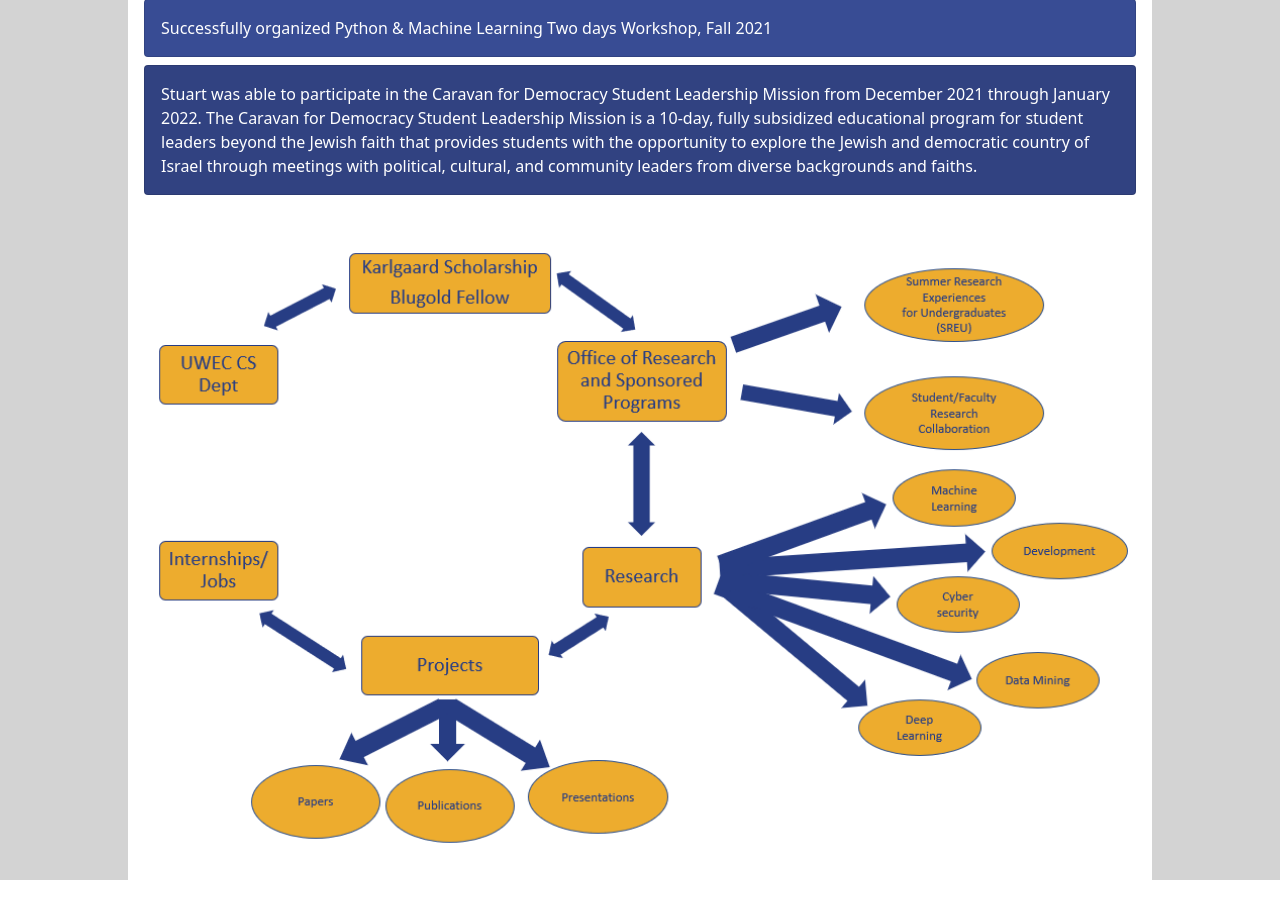
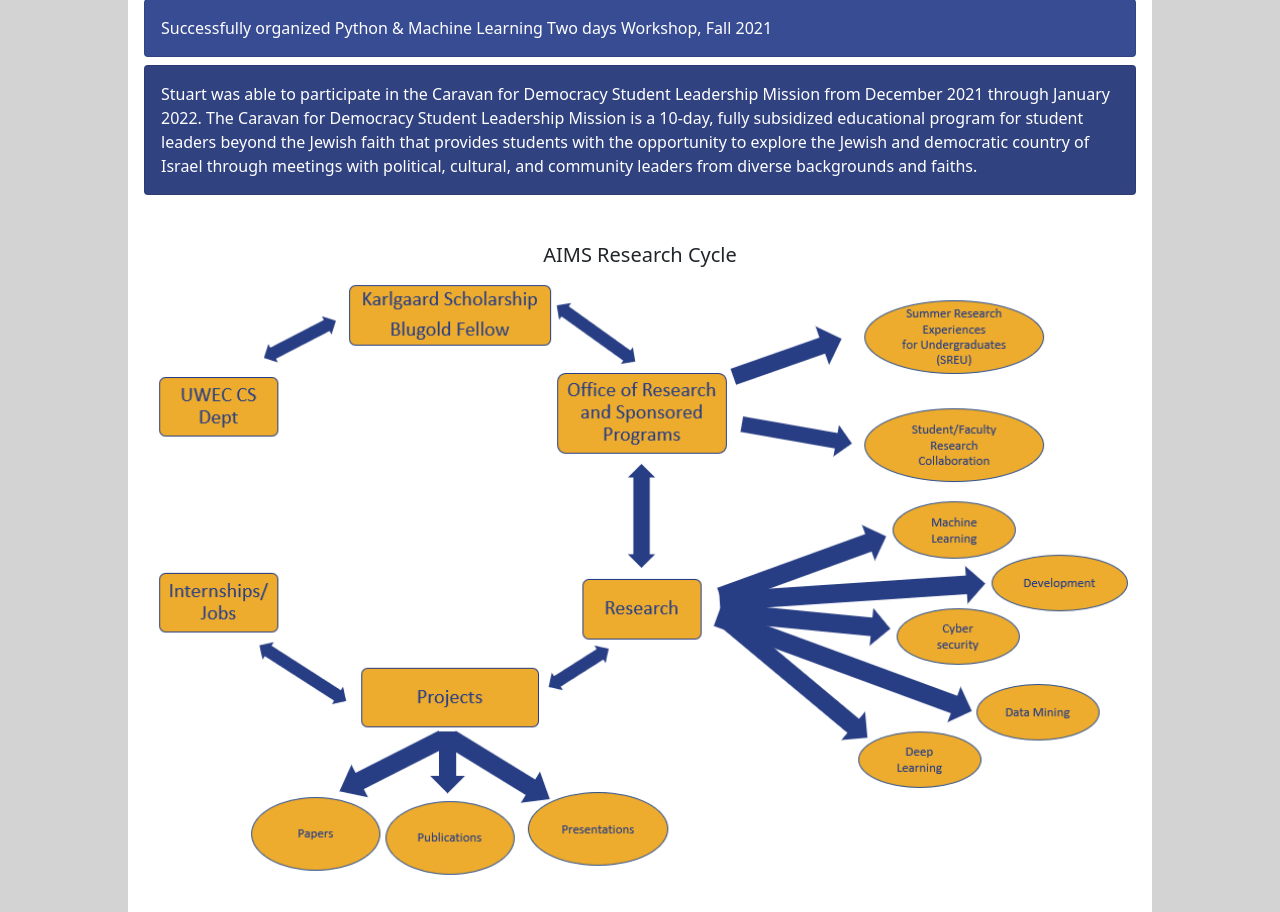
Before and after one commit to H-A-T/aims-website, a Flask app: page / in a window 1280 px wide. Shown: the part 1602-2514 px from the top of the page. Before the commit the page ends 2482 px from the top, so only its background shows below. Run offline with Flask 2, Linux system fonts and the light colour scheme.

Commit message:
Update image names

```diff
--- a/templates/about.html
+++ b/templates/about.html
@@ -73,5 +73,9 @@
                 with political, cultural, and community leaders from diverse backgrounds and faiths.  </p>
         </div>
     </div>
-    <img class = "aboutimg mt-5" src="../static/images/AIMScycle.png" alt="AIMS Research Cycle">
+
+    <div class="mt-5">
+        <h5 class="text-center">AIMS Research Cycle</h5>
+        <img class = "aboutimg" src="../static/images/AIMScycle.png" alt="AIMS Research Cycle">
+    </div>
 {% endblock %}
--- a/templates/projects.html
+++ b/templates/projects.html
@@ -93,7 +93,7 @@
                 </div>
             </div>
             <div class="col-md-3">
-              <img src="../static/images/IME Classification Image.png"
+              <img src="../static/images/imeclassification.png"
                    class="img-fluid rounded h-100"
                    alt="..."
               >
@@ -129,7 +129,7 @@
                 </div>
             </div>
             <div class="col-md-3">
-              <img src="../static/images/Named Entity Recognition Image.JPG"
+              <img src="../static/images/namedentityrecognition.jpg"
                    class="img-fluid rounded h-100"
                    alt="..."
               >
```
Also changed, not shown: static/images/imeclassification.png (renamed from static/images/IME Classification Image.png), static/images/namedentityrecognition.jpg (renamed from static/images/Named Entity Recognition Image.jpg).
